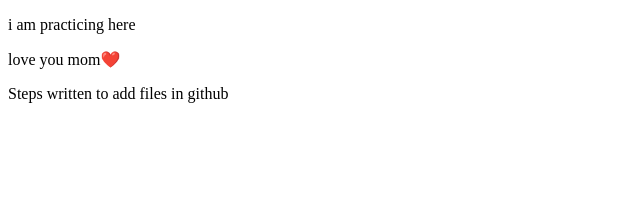
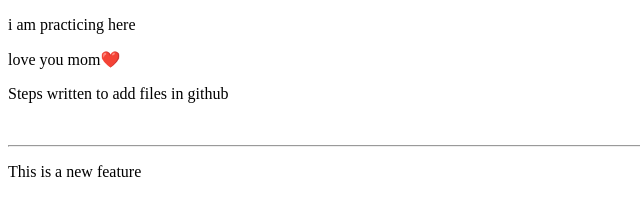
Before and after one commit to omprakash524/PracticeRepo, a plain HTML site: page index.html in a window 1280 px wide. Shown: the whole page, without its empty margins (0-640 px from the left). Drawn offline with Linux system fonts and the light colour scheme.

Commit message:
Added new featureq

```diff
--- a/index.html
+++ b/index.html
@@ -9,5 +9,9 @@
     <p>i am practicing here</p>
     <p>love you mom❤️</p>
     <p>Steps written to add files in github</p>
+
+    <br>
+    <hr>
+    <p>This is a new feature</p>
 </body>
 </html>
```
Also changed, not shown: 1 other file.
